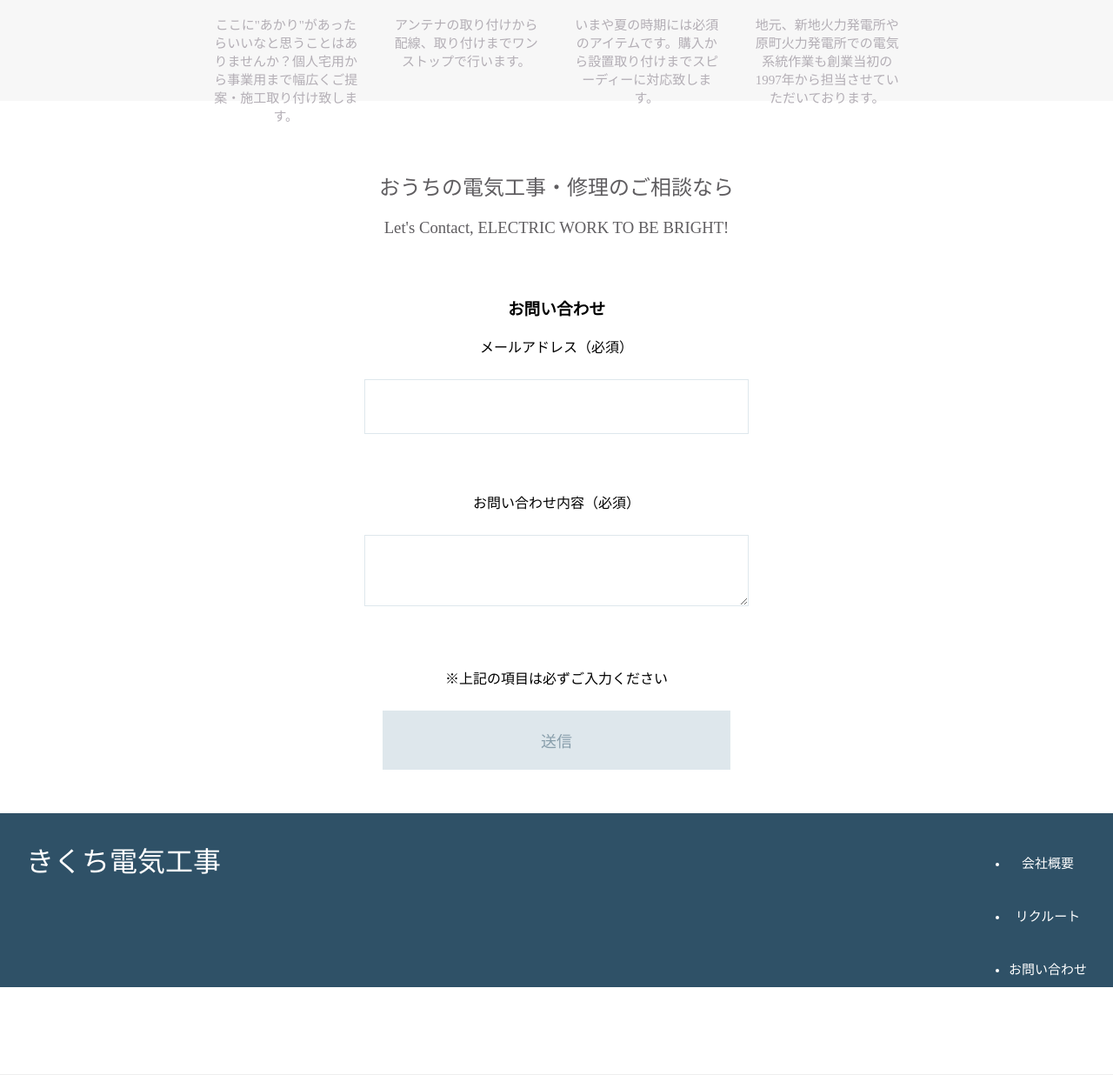
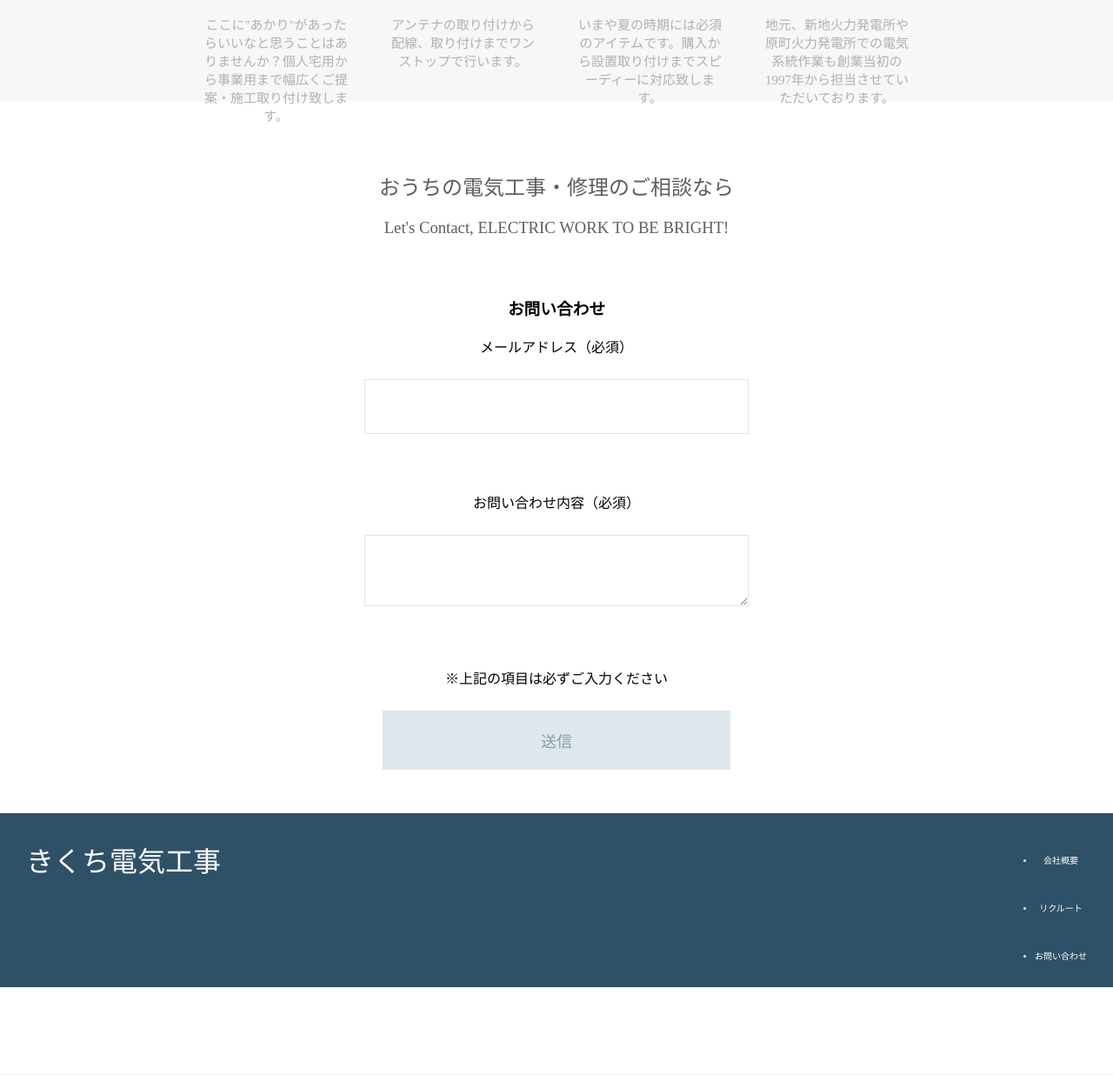
Before and after one commit to j-kikuchi2020/kikuden1997.github.io, a plain HTML site: page index.html in a window 1280 px wide. Shown: the part 1443-2679 px from the top of the page at 87% size. Drawn offline with Linux system fonts and the light colour scheme.

Commit message:
Update stylesheet.css

```diff
--- a/stylesheet.css
+++ b/stylesheet.css
@@ -14,7 +14,7 @@ a {
 }
 
 .container {
-  width: 830px;
+  width: 860px;
   padding: 0 15px;
   margin: 0 auto;
 }
@@ -218,6 +218,6 @@ input,textarea{
 }
 
 .footer-list li {
-font-size: 15px;
+font-size: 10px;
   padding-bottom: 40px;
 }
```
